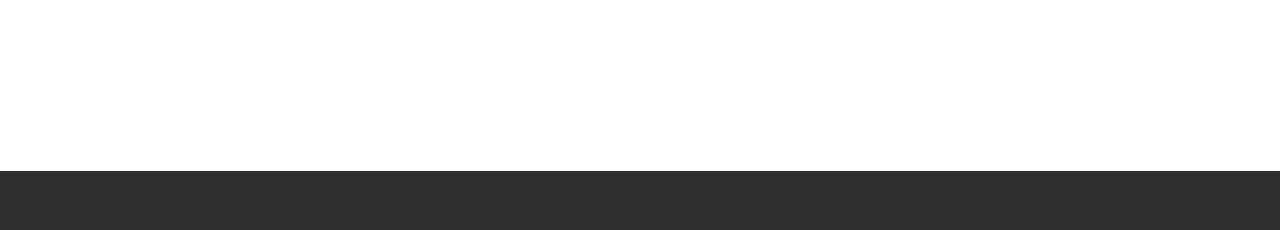
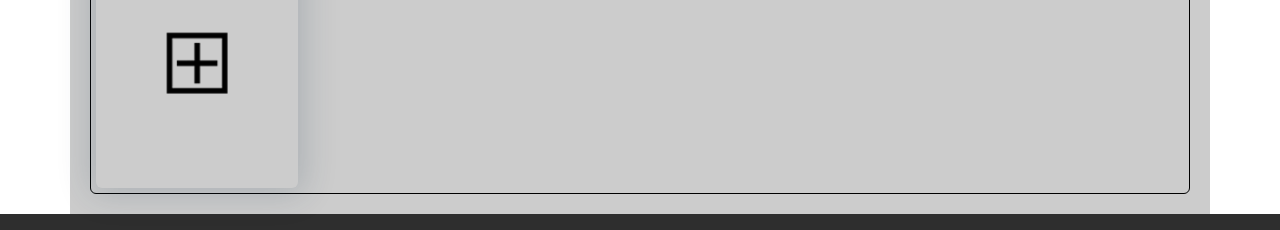
Before and after one commit to EreminichAlex/PortfolioShowcase, a website: page src/pages/profile.html in a window 1280 px wide. Shown: the part 459-689 px from the top of the page. Drawn offline with nearby package versions, Linux system fonts and the light colour scheme; files that its build step writes are made by us from their sources.

Commit message:
added sections grid styles for profile; changed img covered

```diff
--- a/src/scss/general.scss
+++ b/src/scss/general.scss
@@ -9,6 +9,8 @@ html, body {
 img {
     max-width: 100%;
 }
+
+
 
 header {
     height: 100px;
@@ -377,10 +379,14 @@ footer{
         height: 100%;
         position: relative;
         padding: 0 50px;
-        .bck-change {
+        #backgroundImgFileLabel {
+            background: url(../icons/portfolio/background-change-icon.png) center center/cover no-repeat;
+            background-size: 100%;
             position: absolute;
             cursor: pointer;
             right: 6px;
+            width: 41px;
+            height: 35px;
             top: 10px;
         }
 
@@ -678,6 +684,7 @@ footer{
         min-height: 100%;
         .container {
             background-color: $portfolio-main-background;
+            padding: 0 20px 20px 20px;
 
             .profile-container_info {
                 display: flex;
@@ -718,6 +725,78 @@ footer{
                     }
                 }
             }
+            .section {
+                margin-bottom: 170px;
+                &_block {
+                    position: relative;
+                    display: grid;
+                    grid-template-columns: repeat(5, 1fr);
+                    grid-auto-rows: 250px;
+                    gap: 20px;
+                    min-height: 200px;
+                    border: 1px solid #000;
+                    border-radius: 6px;
+                    width: 100%;
+                    padding: 5px;
+
+                    &_work {
+                        position: relative;
+                        height: 100%;
+                        width: 100%;
+                        justify-self: center;
+                        align-self: center;
+                        padding: 3px;
+                        word-break: break-all;
+                        overflow: hidden;
+
+                        box-shadow: $main-shadow;
+                        border-radius: 6px;
+
+                        transition: all 0.2s ease;
+
+                        &:hover {
+                            opacity: 0.9;
+                            cursor: pointer;
+
+                            overflow: visible;
+
+                        }
+
+                        &_cover {
+                            cursor: pointer;
+                            border-radius: 4px;
+                            height: 82%;
+                            vertical-align: middle;
+                            transition: all 0.2s ease;
+
+                            img {
+                                display: block;
+                                background-position: center;
+                                object-fit: cover;
+                                background-size: cover;
+                                background-repeat: no-repeat;
+                                height: 85%;
+                                // width: 85%;
+                                margin: 0 auto;
+
+                            }
+                        }
+                        &_add-work {
+                            position: absolute;
+                            top: 50%;
+                            left: 50%;
+                            transform: translateX(-50%) translateY(-50%);
+                            padding: 20px;
+                            cursor: pointer;
+
+                            img {
+                                display: block;
+                            }
+                            @include addIconHover;
+                        }
+                    }
+                }
+            }
         }
     }
 }
```
